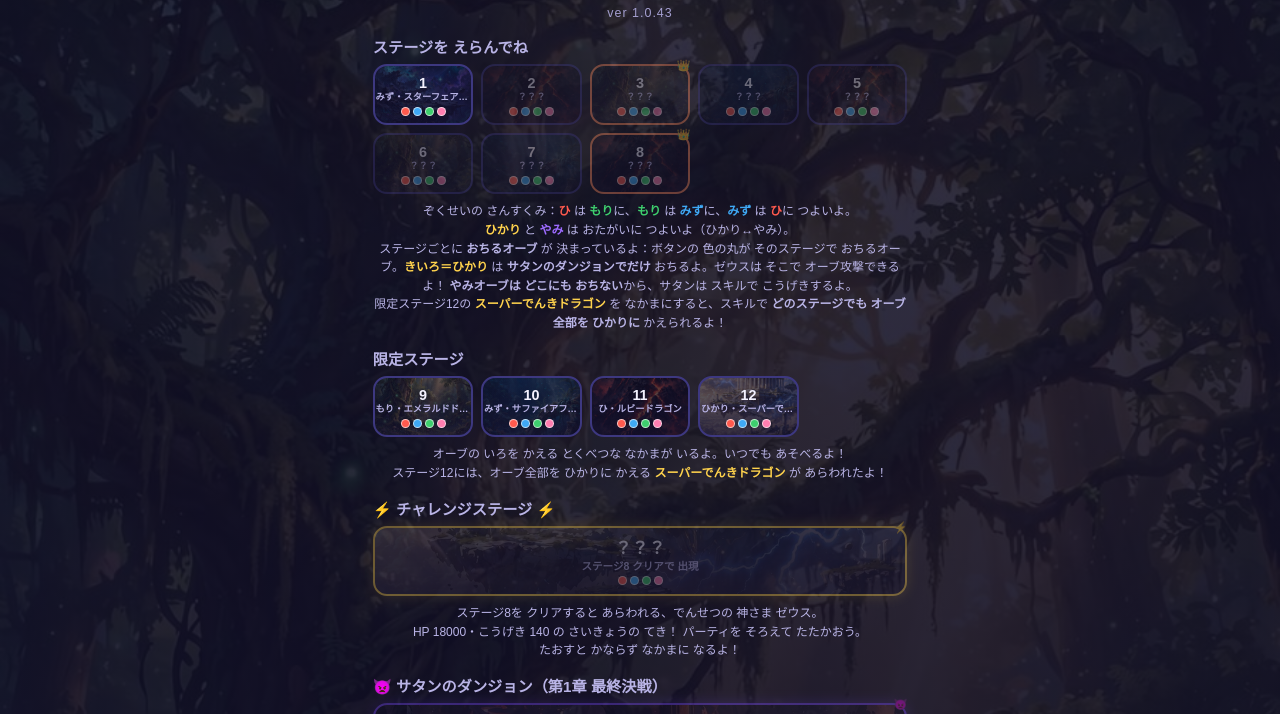
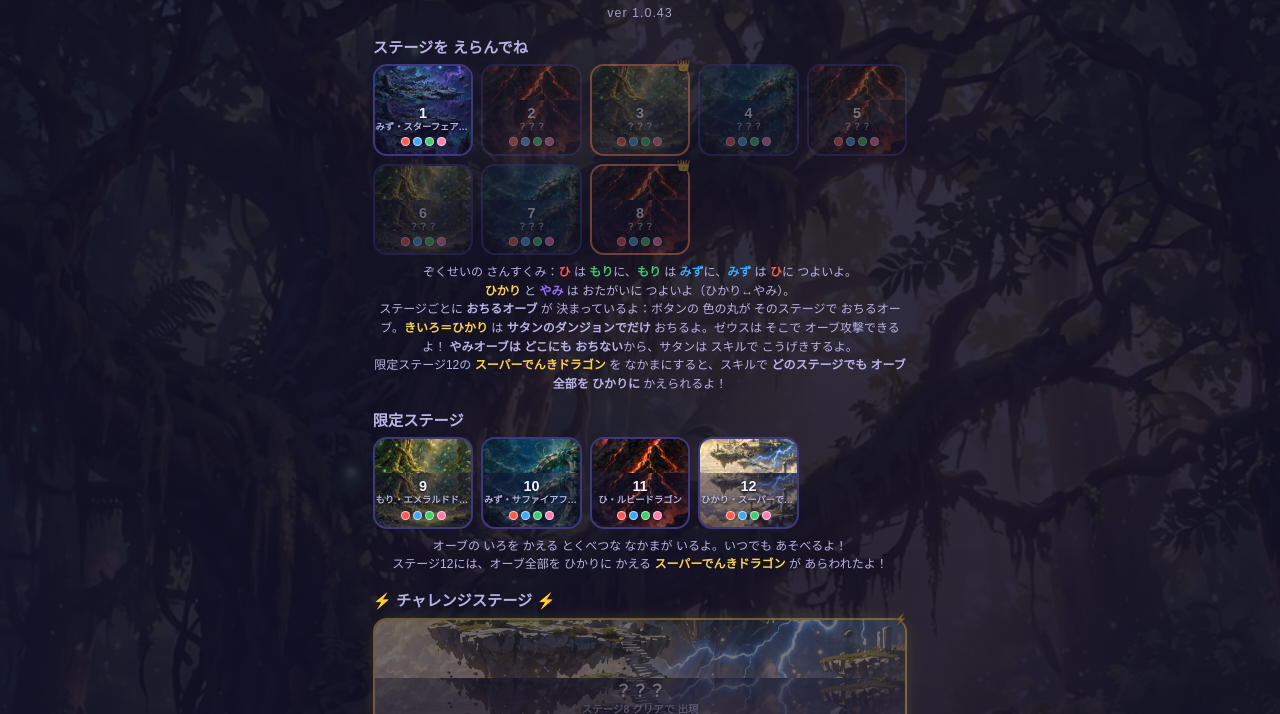
Before and after one commit to YUICHI-git-svg/yuiharuka-puzzle-game, a plain HTML site: page index.html in a window 1280 px wide. Shown: the part 86-800 px from the top of the page. Drawn offline with Linux system fonts and the light colour scheme; files whose address does not match are found by name.

Commit message:
ver 1.0.45: stage thumbnails, transparent Denki Dragon, rank 6

```diff
--- a/index.html
+++ b/index.html
@@ -39,7 +39,14 @@
   .sec-title{font-size:.95rem;font-weight:800;color:var(--sub);margin:.9rem 0 .45rem;}
   .stages{display:grid;grid-template-columns:repeat(5,minmax(0,1fr));gap:.5rem;}
   .stage-btn{position:relative;min-width:0;border-radius:14px;border:2px solid var(--line);background:var(--panel);
-    color:var(--ink);padding:.5rem .05rem .45rem;font-weight:800;font-size:.9rem;line-height:1.25;overflow:visible;}
+    color:var(--ink);padding:.5rem .05rem .45rem;font-weight:800;font-size:.9rem;line-height:1.25;overflow:visible;
+    text-shadow:0 1px 3px rgba(0,0,0,.85);}
+  /* ステージボタンの背景サムネイル：ボタン上部に帯状の画像として必ず表示する
+     （以前はボタンの地に薄く敷くだけで、暗いグラデーションに埋もれて
+     「サムネイルが無い」ように見えた） */
+  .stage-btn .stage-thumb{display:block;height:34px;margin:-.5rem -.05rem .28rem;border-radius:12px 12px 0 0;overflow:hidden;}
+  .stage-btn .stage-thumb img{width:100%;height:100%;object-fit:cover;display:block;}
+  .stage-btn.challenge .stage-thumb,.stage-btn.satan .stage-thumb{height:58px;margin-top:-.65rem;}
   .stage-btn small{display:block;font-size:.58rem;color:var(--sub);font-weight:700;white-space:nowrap;overflow:hidden;text-overflow:ellipsis;}
   .stage-btn.boss{border-color:#ff8a5c;}
   .stage-btn.cleared{border-color:var(--forest);}
@@ -453,7 +460,7 @@ const CHARS = [
     使えば どのステージでも盤面を ひかりだらけにして、ひかり属性の
     仲間（スーパーでんきドラゴン自身とゼウス）の大コンボにつなげられる。
     盤面全部を変える分、たまるまでのターンは長め（7）にした */
- {id:"dragon_light", name:"スーパーでんきドラゴン", attr:"light", atk:46, art:()=>imgArt("dragon-light.png"), passive:"コンボの いりょく +35%", skill:{name:"ぜんぶ ひかりへんげ", desc:"オーブ 全部 → きいろ（ひかり）に かえる", turns:7, type:"changeAll", to:"light"}},
+ {id:"dragon_light", name:"スーパーでんきドラゴン", attr:"light", atk:60, art:()=>imgArt("dragon-light.png"), passive:"コンボの いりょく +35%", skill:{name:"ぜんぶ ひかりへんげ", desc:"オーブ 全部 → きいろ（ひかり）に かえる", turns:7, type:"changeAll", to:"light"}},
  /* ゼウス：チャレンジステージの神。ひかり属性は三すくみの外で、
     対抗の「やみ」属性にだけ強い（やみも ひかりに強い）。
     ひかりオーブはサタンのダンジョンでだけ落ちるので、そこで
@@ -472,7 +479,7 @@ const STAR_RANK = { slime_fire:1, slime_water:1, slime_forest:1,
   fairy_flower:2, fairy_star:2,
   dragon_fire:3, dragon_water:3, dragon_forest:3,
   dragon_change_forest:4, fairy_change_water:4, dragon_change_fire:4,
-  phoenix:5, dragon_sea:5, dragon_light:5, zeus:6, satan:6 };
+  phoenix:5, dragon_sea:5, dragon_light:6, zeus:6, satan:6 };
 CHARS.forEach(c=>{ c.stars = STAR_RANK[c.id] || 1; });
 function starHTML(c){ let s='<span class="stars">'; const slots=Math.max(5,c.stars); for(let i=0;i<slots;i++) s+='<span class="'+(i<c.stars?"on":"off")+'">'+(i<c.stars?"★":"☆")+'</span>'; return s+'</span>'; }
 /* 盤面を 7×7 にしたぶん 1ターンの火力が下がるので、敵HPは
@@ -1265,7 +1272,7 @@ document.getElementById("seBtn").onclick=e=>{ seOn=!seOn; e.target.textContent="
 const $=id=>document.getElementById(id);
 /* バージョン：ホーム画面に小さく常時表示。公開のたびに末尾を+1する
    （1.0.31 → 1.0.32 → ...） */
-const APP_VER="1.0.43";
+const APP_VER="1.0.45";
 /* 限定ステージ（extra）は解放条件なしで最初から選べる。
    チャレンジステージは最終ボス（ステージ8）クリアで出現する */
 function stageUnlocked(st){ if(st.extra) return true; if(st.satan) return save().owned.includes("zeus"); if(st.challenge) return save().cleared.includes(8); if(st.n===1)return true; return save().cleared.includes(st.n-1)||save().cleared.includes(st.n); }
@@ -1281,13 +1288,14 @@ function renderHome(){
     /* ボタンの地にも、そのステージの背景イラストを薄く敷いて、
        入る前から「どんな場所で・誰と戦うか」が合うように見せる */
     const scFile=SCENE_FILE[STAGE_BG[st.n]];
-    if(scFile) b.style.background="linear-gradient(rgba(18,15,44,.64),rgba(18,15,44,.85)),url(assets/"+scFile+") center/cover";
+    if(scFile) b.style.background="linear-gradient(rgba(18,15,44,.34),rgba(18,15,44,.58)),url("+scFile+") center/cover";
+    const thumbHtml=scFile?'<span class="stage-thumb"><img src="'+scFile+'" alt=""></span>':"";
     if(st.satan){
-      b.innerHTML='<span class="crown">👿</span>'+(un?"サタン":"？？？")+"<small>"+(un?"やみ・HP 22000・第1章 最終ボス":"ゼウスを なかまにすると 追加される")+"</small>"+'<span class="orb-drops">'+orbDotsHTML(st)+'</span>';
+      b.innerHTML=thumbHtml+'<span class="crown">👿</span>'+(un?"サタン":"？？？")+"<small>"+(un?"やみ・HP 22000・第1章 最終ボス":"ゼウスを なかまにすると 追加される")+"</small>"+'<span class="orb-drops">'+orbDotsHTML(st)+'</span>';
     } else if(st.challenge){
-      b.innerHTML='<span class="crown">⚡</span>'+(un?"ゼウス":"？？？")+"<small>"+(un?"ひかり・HP 18000・さいきょうの神":"ステージ8 クリアで 出現")+"</small>"+'<span class="orb-drops">'+orbDotsHTML(st)+'</span>';
+      b.innerHTML=thumbHtml+'<span class="crown">⚡</span>'+(un?"ゼウス":"？？？")+"<small>"+(un?"ひかり・HP 18000・さいきょうの神":"ステージ8 クリアで 出現")+"</small>"+'<span class="orb-drops">'+orbDotsHTML(st)+'</span>';
     } else {
-      b.innerHTML=(st.boss?'<span class="crown">👑</span>':"")+(st.disp||st.n)+"<small>"+(un?ATTR[e.attr].name+"・"+e.name:"？？？")+"</small>"+'<span class="orb-drops">'+orbDotsHTML(st)+'</span>';
+      b.innerHTML=thumbHtml+(st.boss?'<span class="crown">👑</span>':"")+(st.disp||st.n)+"<small>"+(un?ATTR[e.attr].name+"・"+e.name:"？？？")+"</small>"+'<span class="orb-drops">'+orbDotsHTML(st)+'</span>';
     }
     b.disabled=!un; b.onclick=()=>startBattle(st);
     $(st.extra?"extraGrid":st.satan?"satanGrid":st.challenge?"challengeGrid":"stageGrid").appendChild(b);
--- a/sw.js
+++ b/sw.js
@@ -1,4 +1,4 @@
-const CACHE_NAME = 'yuiharuka-puzzle-v43';
+const CACHE_NAME = 'yuiharuka-puzzle-v45';
 const ASSETS = [
   './',
   'index.html',
```
Also changed, not shown: 1 other file.
